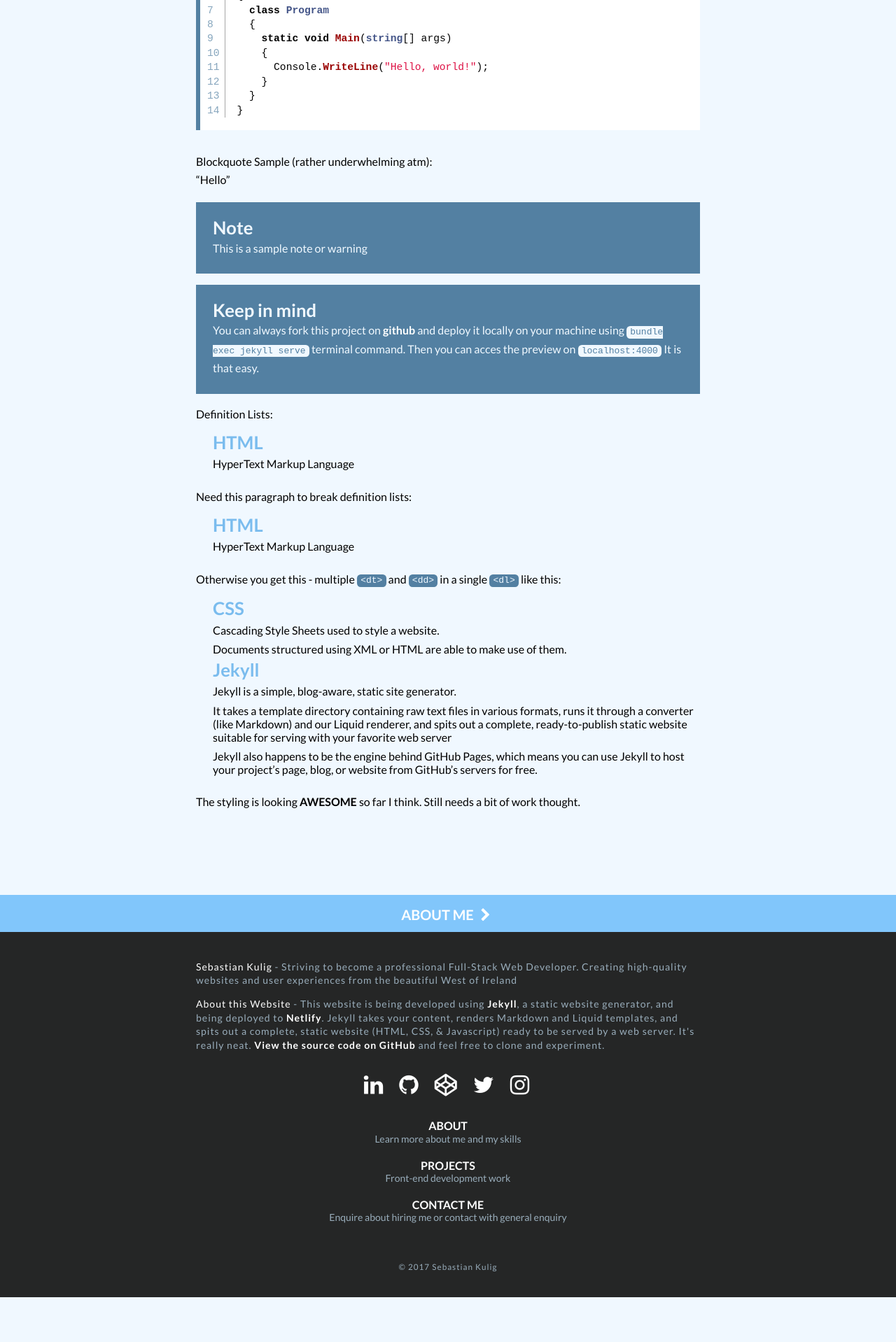
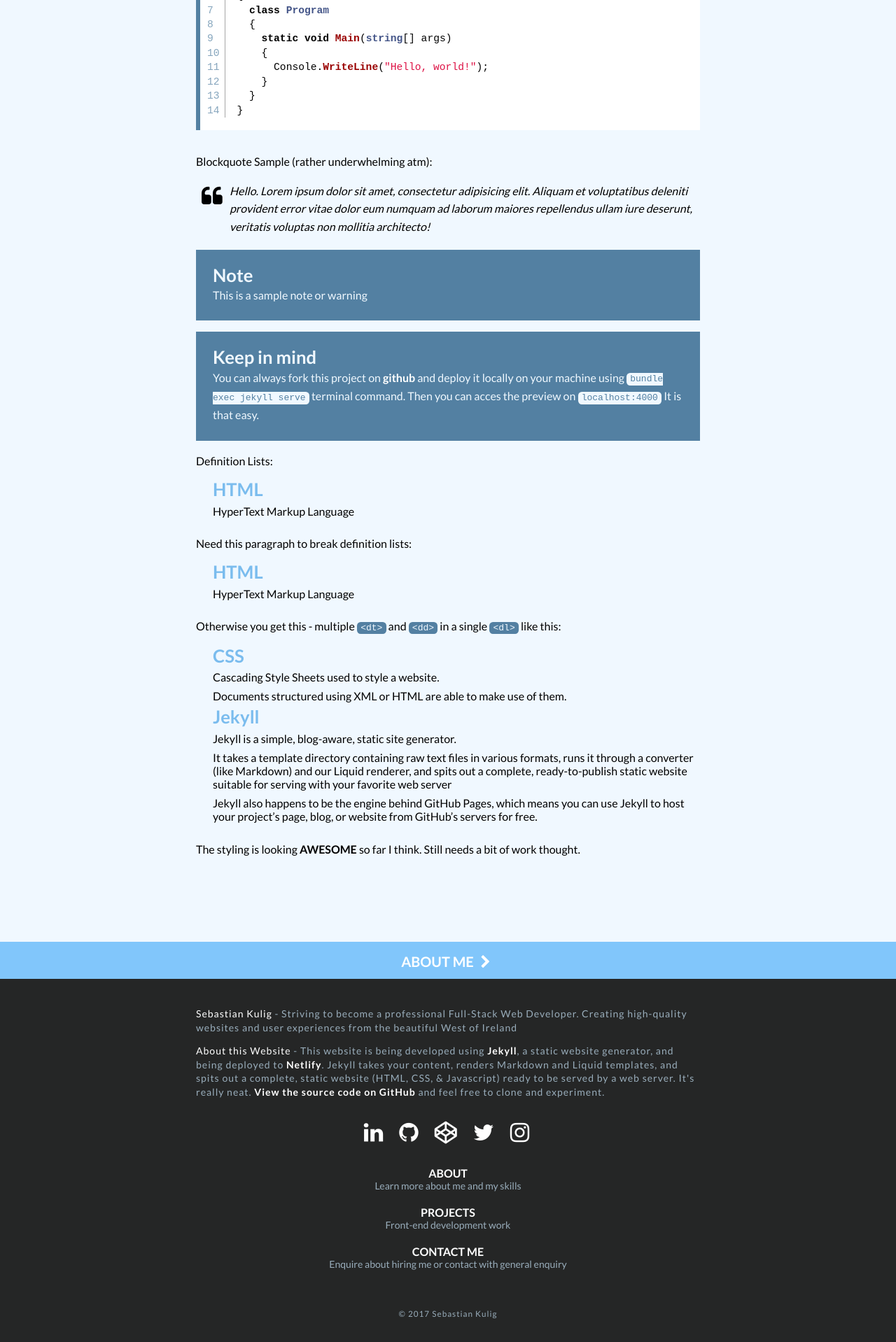
Before and after one commit to sebam2k4/sebastiankulig-Jekyll, a Jekyll site: the page built from source/blog/_posts/2017-08-23-first-post.md, in a window 1280 px wide. Shown: the part 1096-3014 px from the top of the page at 70% size. Built offline with Jekyll 4.4.1, drawn with Linux system fonts in a browser that asks for light colours; nearby versions of some CDN libraries; comment, search, counter and statistics services are not loaded; before the commit the page ends 2950 px from its top, so only the background shows below that.

Commit message:
Added Blog Blockquote styles

```diff
--- a/source/assets/css/main.css
+++ b/source/assets/css/main.css
@@ -927,6 +927,25 @@ input[type="submit"]:hover {
 /*  BLOG POSTS  */
 /*==============*/
 
+.blog blockquote {
+  position: relative;
+  padding-left: 3em;
+  margin: 1em 0;
+  font-style: italic;
+  quotes: none;
+}
+
+.blog blockquote::before {
+  content: "\f10d";
+  font-family: FontAwesome;
+  position:absolute;
+  top:5px;
+  left:8px;
+  display:block;
+  font-size: 2em;
+  font-style: normal;
+}
+
 .blog h1, .blog h2, .blog h3 {
   margin: 0 0 1em 0;
 }
--- a/source/blog/_posts/2017-08-23-first-post.md
+++ b/source/blog/_posts/2017-08-23-first-post.md
@@ -57,9 +57,7 @@ namespace ConsoleApplication1
 
 Blockquote Sample (rather underwhelming atm):
 
-> "Hello"
-
-
+> Hello. Lorem ipsum dolor sit amet, consectetur adipisicing elit. Aliquam et voluptatibus deleniti provident error vitae dolor eum numquam ad laborum maiores repellendus ullam iure deserunt, veritatis voluptas non mollitia architecto!
 <div class="note blue">
 #### Note
 This is a sample note or warning
```
